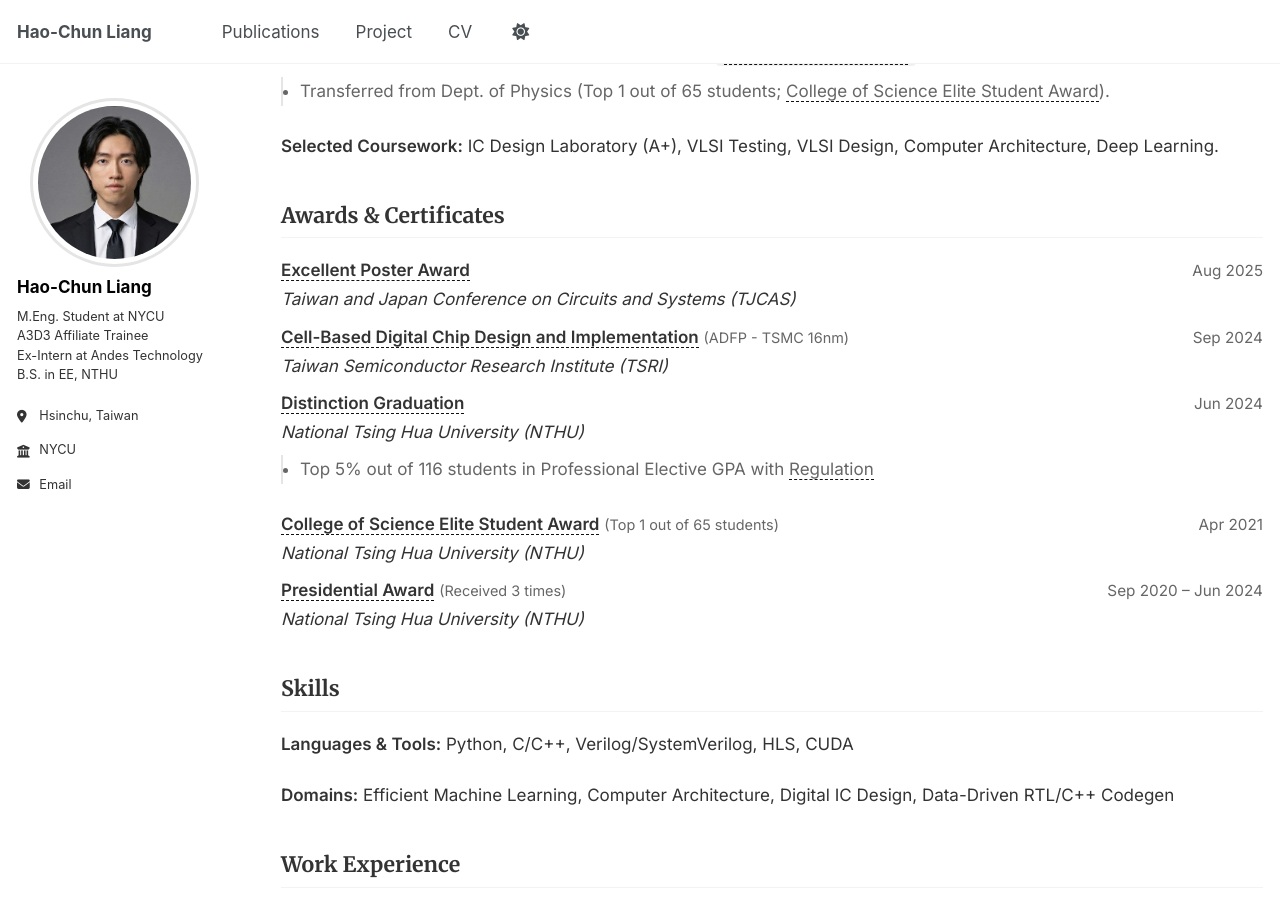
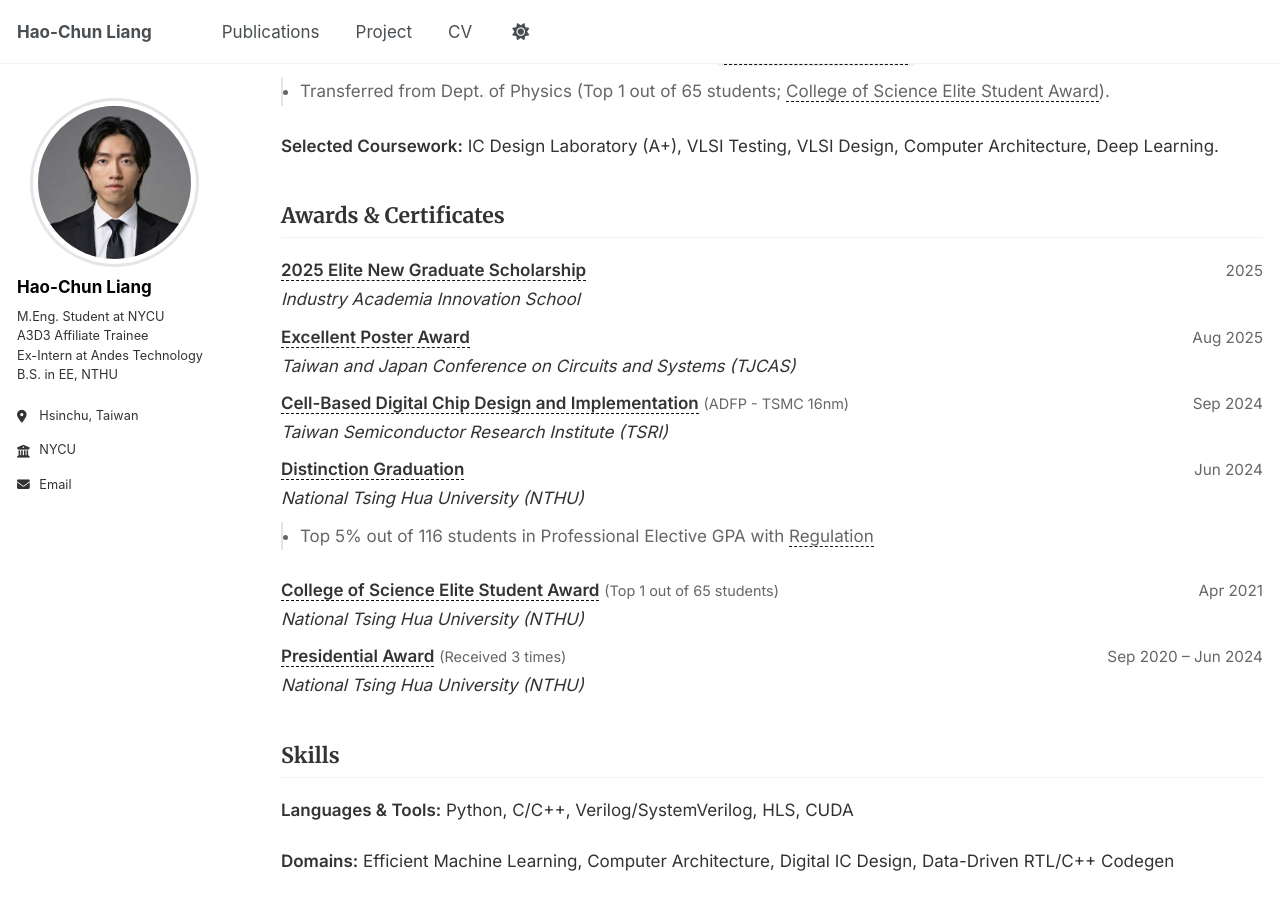
Before and after one commit to noyaboy/noyaboy.github.io, a Jekyll site: the page built from _pages/cv.md, in a window 1280 px wide and 900 px high, scrolled down 307 px. Built offline with Jekyll 4.4.1, drawn with Linux system fonts in a browser that asks for light colours; a script that is not in the unit is left out.

Commit message:
Add 2025 Elite New Graduate Scholarship to Awards
- Industry Academia Innovation School
- Link to scholarship PDF

🤖 Generated with [Claude Code](https://claude.com/claude-code)

Co-Authored-By: Claude <noreply@anthropic.com>

```diff
--- a/_pages/cv.md
+++ b/_pages/cv.md
@@ -39,6 +39,14 @@ redirect_from:
 
 <div class="cv-section">
 <h2>Awards &amp; Certificates</h2>
+
+<div class="experience-item">
+  <div class="job-info">
+    <strong><a href="/files/EliteScholarship.pdf" target="_blank" class="cert-title-link">2025 Elite New Graduate Scholarship</a></strong><br>
+    <em>Industry Academia Innovation School</em>
+  </div>
+  <div class="job-date">2025</div>
+</div>
 
 <div class="experience-item">
   <div class="job-info">
```
Also changed, not shown: 1 other file.
